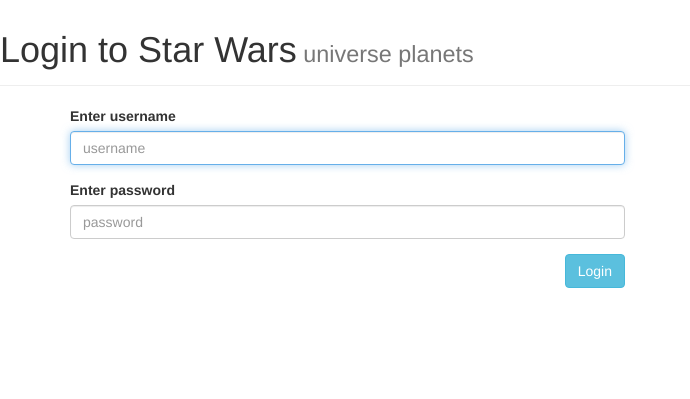
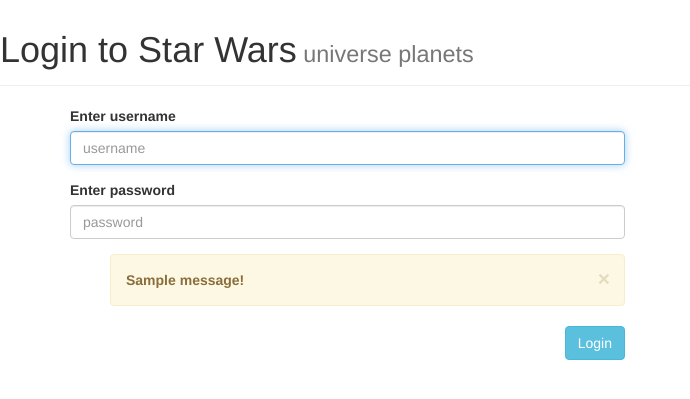
Before and after one commit to Bela-Szilagyi/The-world-of-Star-Wars, a Flask app: page /login/ in a window 1280 px wide. Shown: the top 399 px of the page, without its empty margins (0-690 px from the left). Run offline with Flask 2, Linux system fonts and the light colour scheme; one stand-in notice (Sample message) is shown; some libraries are stand-ins or nearby versions.

Commit message:
login flash messages

```diff
--- a/main.py
+++ b/main.py
@@ -91,9 +91,13 @@
                     response.set_cookie("username", username)
                     return response
                 else:
-                    return 'authentification failed: ' + str(password) + ' ' + str(password_from_database)
+                    flash('Authentification failed. Try to login again!')
+                    return redirect(url_for('get_login'))
+                    # return 'authentification failed: ' + str(password) + ' ' + str(password_from_database)
         else:
-            return 'username not registered'
+            flash('Username not registered. Try to login again!')
+            return redirect(url_for('get_login'))
+            # return 'username not registered'
     else:
         return render_template('error.html', error=result['result'])
 
--- a/templates/login.html
+++ b/templates/login.html
@@ -33,6 +33,19 @@
                         <label for="password">Enter password</label>
                         <input type="password" class="form-control" id="password" name="password" placeholder="password" required>
                     </div>
+                    {% with messages = get_flashed_messages() %}
+                            {% if messages %}
+                                <ul class=flashes>
+                                {% for message in messages %}
+                                <div class="alert alert-warning alert-dismissable" role="alert" >
+                                        <button type="button" class="close" data-dismiss="alert" aria-label="Close"><span aria-hidden="true">&times;</span></button>
+                                        <strong>{{ message }}!</strong>
+                                </div>
+
+                                {% endfor %}
+                                </ul>
+                            {% endif %}
+                        {% endwith %}
                     <input type="submit" name="submit" id="submit" value="Login" class="btn btn-info pull-right">
                 </div>
             </form>
--- a/templates/register.html
+++ b/templates/register.html
@@ -64,7 +64,7 @@
                             {% endfor %}
                             </ul>
                         {% endif %}
-                        {% endwith %}
+                    {% endwith %}
                 </div>
                 <input type="submit" name="submit" id="submit" value="Submit" class="btn btn-info pull-right">
             </div>
```
